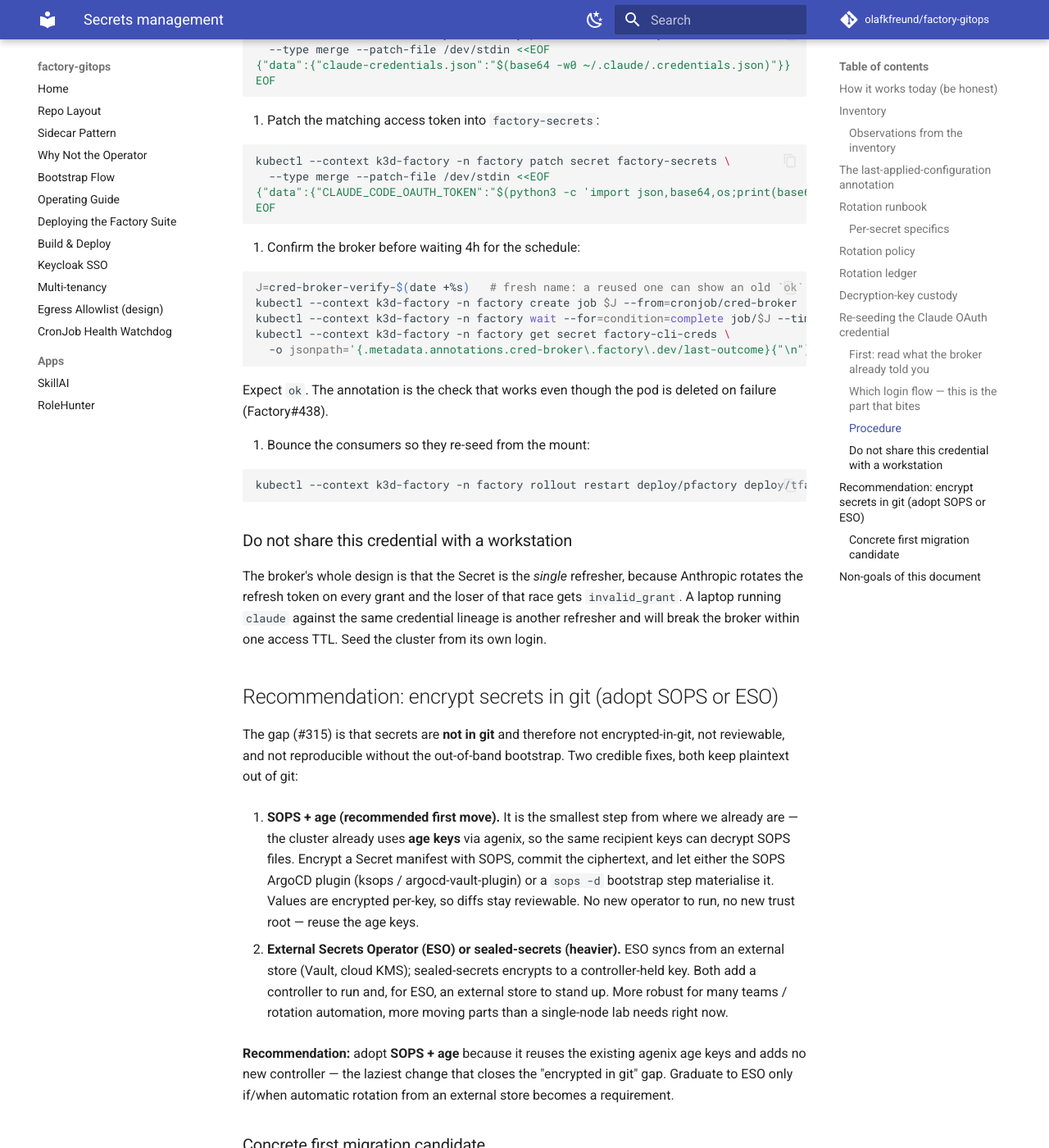
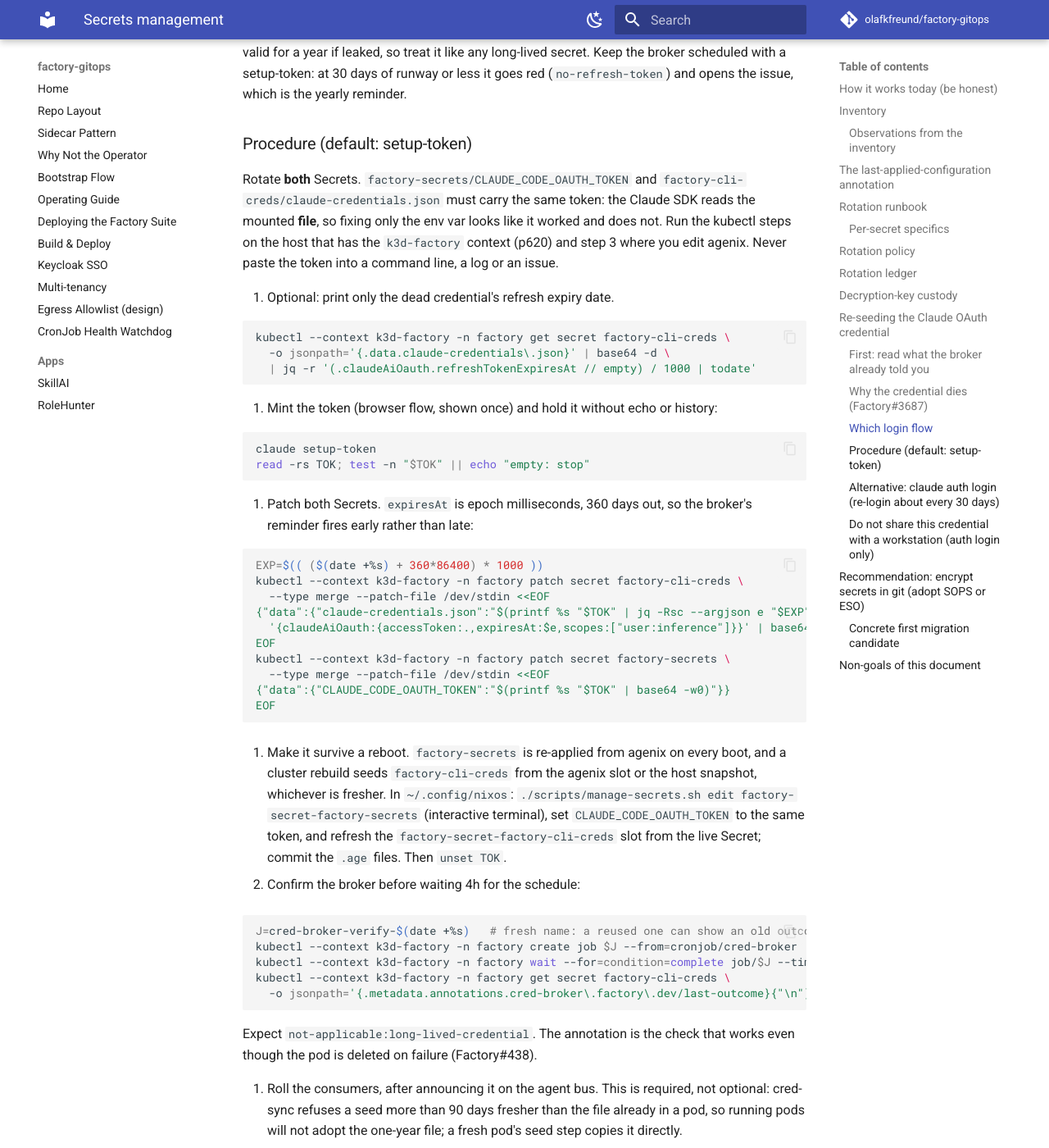
Before and after one commit to olafkfreund/factory-gitops, an MkDocs documentation site: the page built from docs/secrets-management.md, in a window 1280 px wide and 1400 px high, scrolled down 11510 px. Shown: the whole window at 82% size. Built offline with MkDocs 1.6.1 and Material for MkDocs 9.7.7, drawn with Linux system fonts in a browser that asks for light colours; comment, search, counter and statistics services are not loaded; some of the changed text lies outside the part shown.

Commit message:
fix(cred-broker): setup-token default and 7-day refresh-token expiry alert (Factory#3687) (#341)
* fix(cred-broker): setup-token default and 7-day refresh-token expiry alert (Factory#3687)

Plan steps 1-3 (lead). Broker warns when refreshTokenExpiresAt is within 7 days, docs make setup-token the default flow, application.yaml comment corrected.

Co-Authored-By: Claude Opus 5.5 <noreply@anthropic.com>
Claude-Session: https://claude.ai/code/session_01WtDyDqabJ8SR4gD3ubwYx1

* fix(cred-broker): address final review of setup-token default (Factory#3687)

Token via stdin to jq, auth-login alternative steps, triage text, alert body, tighter tests. Deviations recorded in the plan.

Co-Authored-By: Claude Opus 5.5 <noreply@anthropic.com>
Claude-Session: https://claude.ai/code/session_01WtDyDqabJ8SR4gD3ubwYx1

* test(cred-broker): match the GitHub host by prefix variable (CodeQL) (Factory#3687)

Co-Authored-By: Claude Opus 5.5 <noreply@anthropic.com>
Claude-Session: https://claude.ai/code/session_01WtDyDqabJ8SR4gD3ubwYx1

---------

Co-authored-by: Claude Opus 5.5 <noreply@anthropic.com>

````diff
--- a/docs/secrets-management.md
+++ b/docs/secrets-management.md
@@ -34,9 +34,11 @@ Consequences:
 - A cluster rebuild depends on the bootstrap re-creating every Secret; a Secret
   whose key drifts from what a consumer expects fails silently (this exact class
   of bug bit the KEDA scaler — see `apps/keda/scaledobjects/triggerauthentication.yaml`).
-- Only **one** secret rotates automatically (the Claude OAuth cred, via the
-  cred-broker CronJob). Everything else is manual, on the schedule in
-  [Rotation policy](#rotation-policy).
+- No secret rotates itself for good. The cred-broker CronJob only refreshes a
+  `claude auth login` credential until its fixed ~30-day lineage ends and watches the
+  expiry of a `claude setup-token` one; both need a human re-seed
+  ([Re-seeding](#re-seeding-the-claude-oauth-credential)). Everything else is manual,
+  on the schedule in [Rotation policy](#rotation-policy).
 
 ## Inventory
 
@@ -48,7 +50,7 @@ All are namespace `factory` and seeded via agenix on p510 unless noted.
 | `factory-secrets` | POSTGRES_PASSWORD, GITHUB_TOKEN, APP_API_TOKEN, CFACTORY_READ_KEY, AIFACTORY_TRUSTED_PLAN_KEY_PFACTORY, PFACTORY_CONTRACT_SIGNING_KEY__PF-2026-10 (Ed25519 seed, TFactory#1432), {PFACTORY,TFACTORY,AIFACTORY}_JWT_SECRET, {PFACTORY,TFACTORY,AIFACTORY}_OIDC_CLIENT_SECRET, OPENAI_API_KEY, OPENAI_COMPATIBLE_API_KEY, GEMINI_API_KEY, CONTEXT7_KEY, LANGCHAIN_API_KEY, RAPIDAPI_KEY, CLAUDE_CODE_OAUTH_TOKEN, OLLAMA_API_KEY, CFACTORY_AUDIT_HMAC_SECRET, CFACTORY_CREDENTIAL_KEY, KMS_FERNET_KEY (aifactory at-rest key; rotation re-encrypts, see AIFactory `python -m server.crypto`) | pfactory, tfactory, aifactory, cfactory, backups, keda triggerauth | Manual (agenix). The catch-all secret — highest blast radius. |
 | `minio-creds` | S3_ACCESS_KEY, S3_SECRET_KEY | minio, minio bucket-init, pfactory, tfactory, aifactory, backups | Manual (agenix). Rotate = recreate + bounce minio and every consumer. |
 | `minio-kms` | MINIO_KMS_SECRET_KEY | minio | Manual (agenix). The object-encryption KEK — see docs/encryption-at-rest.md; compromise-only rotation, see [Rotation policy](#rotation-policy). |
-| `factory-cli-creds` | claude-credentials.json (+ codex/copilot/gemini keys) | pfactory, tfactory, aifactory (mounted) | AUTOMATIC — cred-broker CronJob (`apps/cred-broker`) refreshes the Claude OAuth token every 4h. Others manual. |
+| `factory-cli-creds` | claude-credentials.json (+ codex/copilot/gemini keys) | pfactory, tfactory, aifactory (mounted) | Claude credential: `claude setup-token` (about 1 year) re-seeded by hand; cred-broker (`apps/cred-broker`) watches the expiry and refreshes only an `auth login` credential. Others manual. |
 | `factory-db-pfactory` | DATABASE_URL | pfactory | Manual (agenix). Derived from POSTGRES_PASSWORD; rotate together. |
 | `factory-db-tfactory` | DATABASE_URL | tfactory | Manual (agenix). As above. |
 | `factory-db-aifactory` | DATABASE_URL | aifactory | Manual (agenix). As above. |
@@ -73,8 +75,8 @@ controllers, not the app-seeding path): `kedaorg-certs` (KEDA operator TLS),
   `factory-secrets` (Postgres server + KEDA), the three `factory-db-*`
   DATABASE_URLs, and any manual psql. Rotating it is a multi-step dance
   (below) — a good argument for the ESO/SOPS templating recommended below.
-- Only `factory-cli-creds`' Claude token self-heals. Every other credential is a
-  manual, undocumented-until-now rotation.
+- Nothing self-heals past a credential's own expiry: the Claude token needs a
+  re-seed (about yearly with `setup-token`) and every other credential is a manual rotation.
 
 ## The last-applied-configuration annotation
 
@@ -179,8 +181,8 @@ General shape for the manual (agenix) secrets:
 - **minio-kms** (the KEK): compromise-only, never a plain swap — see the
   emergency path in [Rotation policy](#rotation-policy).
 
-- **factory-cli-creds** (Claude OAuth): normally hands-off (cred-broker). Only
-  needs a human when the refresh token is consumed/expired. Full procedure in
+- **factory-cli-creds** (Claude OAuth): a `claude setup-token` credential lasts about
+  a year; cred-broker only watches it. Needs a human at expiry. Full procedure in
   [Re-seeding the Claude OAuth credential](#re-seeding-the-claude-oauth-credential).
 
 - **oauth2-proxy-\*** cookie-secret: must be a 16/24/32-byte value; regenerate
@@ -204,7 +206,7 @@ General shape for the manual (agenix) secrets:
 | Data-encryption roots | `KMS_FERNET_KEY` (aifactory) | 365d | Envelope: `python -m server.crypto rotate-root` with `KMS_FERNET_KEY_NEW` set re-wraps the data keys, then the env is flipped (AIFactory `server/crypto/__main__.py`). |
 | Data-encryption roots | `CFACTORY_CREDENTIAL_KEY` | 365d | Multi-key: prepend `<new-id>:<key>,`, keeping old ids listed until records are re-wrapped (`cfactory/config.py`). |
 | Data-encryption roots | `minio-kms` KEK | **compromise only** | Single-key mode can't hold old and new at once, so there's no scheduled rotation until KES. On compromise, follow the emergency runbook (untested, needs downtime) in [`encryption-at-rest.md`](encryption-at-rest.md#kek-compromise-emergency-re-encryption-untested). |
-| Claude OAuth | `factory-cli-creds`, `CLAUDE_CODE_OAUTH_TOKEN` | n/a | Automated by cred-broker. Referenced only; unchanged. |
+| Claude OAuth | `factory-cli-creds`, `CLAUDE_CODE_OAUTH_TOKEN` | ~360d (`setup-token`) | Manual re-seed; cred-broker opens an issue when the expiry is near. See [Re-seeding](#re-seeding-the-claude-oauth-credential). |
 
 Triggers that force an immediate rotation, whatever the age: suspected or
 confirmed leak (including a value seen in a log, an annotation or a
@@ -296,8 +298,10 @@ or fingerprints belong in this repo.
 
 The broker opens a GitHub issue (label `cred-broker`, on `ALERT_REPO`) on the first
 refresh rejected with `invalid_grant`, and on any other failed refresh while the
-access token has `ALERT_WITHIN_HOURS` (default 5) or less left. The body carries
-`last-outcome`, `access-expires-at` and these steps (Factory#3687). It needs
+access token has `ALERT_WITHIN_HOURS` (default 5) or less left. For a refreshable
+(`auth login`) credential it also opens one 7 days before, or after, the refresh token's own
+expiry (`refresh-token-expiring`, date in `last-detail`). The body carries
+`last-outcome`, `access-expires-at` and a pointer to this section (Factory#3687). It needs
 `factory-secrets/GITHUB_TOKEN`; without it the broker logs `alerting inert` and still
 rotates. It raises nothing for a long-lived credential (more than 30 days left).
 
@@ -314,36 +318,115 @@ kubectl --context k3d-factory -n factory get secret factory-cli-creds \
 - `access-expires-at` is the **access token** expiry, and it decides urgency.
   A failing broker with months left on that date is a broken rotation, not an
   outage — do not treat it as one.
-- `last-outcome` of `refresh-rejected:invalid_grant` is the case this section
-  covers.
+- `last-outcome` of `refresh-rejected:invalid_grant` (dead lineage) or `no-refresh-token`
+  (a `setup-token` credential 30 days from expiry) is what this section covers. While a
+  refresh still works, `last-outcome` stays `ok` and the warning shows only in
+  `cred-broker.factory.dev/last-detail` (`refresh token expires <date>`).
 
-### Which login flow — this is the part that bites
+### Why the credential dies (Factory#3687)
 
-Two different Claude credentials can land in this Secret and only one of them
-works with the broker.
+A `claude auth login` refresh-token lineage has a **fixed lifetime of about 30 days from the
+login**. Rotating the refresh token does not extend it, so the broker cannot keep an
+`auth login` credential alive: the file carries `claudeAiOauth.refreshTokenExpiresAt`, and
+the first `invalid_grant` ("Refresh token expired") comes shortly after that date. This is
+why the credential seeded on 2026-10-06 stopped on 2026-11-05. Earlier incidents were mostly
+cluster rebuilds and outages, not expiries.
 
-| Flow | Access TTL | Refresh token usable by cred-broker? |
-|---|---|---|
-| `claude auth login` | ~8h | **Yes** — this is what the broker is built for |
-| `claude setup-token` | ~1 year | **No** — the broker fails `invalid_grant` forever |
+### Which login flow
 
-Factory#437 was a `setup-token` credential: the fleet was fine (364 days of
-access left) but every 4h refresh failed and would have kept failing after any
-number of re-seeds using the same flow. If you re-seed, use `claude auth login`.
+| Flow | Lifetime | Refresh | Owner effort |
+|---|---|---|---|
+| `claude setup-token` (**default**) | about 1 year | none; the broker reports `not-applicable:long-lived-credential` | one re-seed a year |
+| `claude auth login` (alternative) | access 8h, refresh lineage about 30 days | broker refreshes every 4h, cannot extend the lineage | re-login about every 30 days; broker issue 7 days ahead |
 
-If you deliberately want the long-lived `setup-token` instead, then cred-broker
-is the wrong control for this credential — suspend it and monitor the expiry
-date rather than leaving a job to fail six times a day.
+A setup-token is inference-only (scope `user:inference`); nothing in this repo needs more.
+It is valid for a year if leaked, so treat it like any long-lived secret. Keep the broker
+scheduled with a setup-token: at 30 days of runway or less it goes red (`no-refresh-token`)
+and opens the issue, which is the yearly reminder.
 
-### Procedure
+### Procedure (default: setup-token)
 
 Rotate **both** Secrets. `factory-secrets/CLAUDE_CODE_OAUTH_TOKEN` and
-`factory-cli-creds/claude-credentials.json` must carry the same access token —
-the Claude SDK reads the mounted **file**, so fixing only the env var looks like
-it worked and does not.
+`factory-cli-creds/claude-credentials.json` must carry the same token: the Claude SDK
+reads the mounted **file**, so fixing only the env var looks like it worked and does not.
+Run the kubectl steps on the host that has the `k3d-factory` context (p620) and step 3 where you
+edit agenix. Never paste the token into a command line, a log or an issue.
 
-1. On a machine with the CLI, `claude auth login`. This writes
-   `~/.claude/.credentials.json`.
+0. Optional: print only the dead credential's refresh expiry date.
+
+   ```sh
+   kubectl --context k3d-factory -n factory get secret factory-cli-creds \
+     -o jsonpath='{.data.claude-credentials\.json}' | base64 -d \
+     | jq -r '(.claudeAiOauth.refreshTokenExpiresAt // empty) / 1000 | todate'
+   ```
+
+1. Mint the token (browser flow, shown once) and hold it without echo or history:
+
+   ```bash
+   claude setup-token
+   read -rs TOK; test -n "$TOK" || echo "empty: stop"
+   ```
+
+2. Patch both Secrets. `expiresAt` is epoch milliseconds, 360 days out, so the broker's
+   reminder fires early rather than late:
+
+   ```sh
+   EXP=$(( ($(date +%s) + 360*86400) * 1000 ))
+   kubectl --context k3d-factory -n factory patch secret factory-cli-creds \
+     --type merge --patch-file /dev/stdin <<EOF
+   {"data":{"claude-credentials.json":"$(printf %s "$TOK" | jq -Rsc --argjson e "$EXP" \
+     '{claudeAiOauth:{accessToken:.,expiresAt:$e,scopes:["user:inference"]}}' | base64 -w0)"}}
+   EOF
+   kubectl --context k3d-factory -n factory patch secret factory-secrets \
+     --type merge --patch-file /dev/stdin <<EOF
+   {"data":{"CLAUDE_CODE_OAUTH_TOKEN":"$(printf %s "$TOK" | base64 -w0)"}}
+   EOF
+   ```
+
+3. Make it survive a reboot. `factory-secrets` is re-applied from agenix on every boot, and
+   a cluster rebuild seeds `factory-cli-creds` from the agenix slot or the host snapshot,
+   whichever is fresher. In `~/.config/nixos`:
+   `./scripts/manage-secrets.sh edit factory-secret-factory-secrets` (interactive terminal),
+   set `CLAUDE_CODE_OAUTH_TOKEN` to the same token, and refresh the
+   `factory-secret-factory-cli-creds` slot from the live Secret; commit the `.age` files.
+   Then `unset TOK`.
+
+4. Confirm the broker before waiting 4h for the schedule:
+
+   ```sh
+   J=cred-broker-verify-$(date +%s)   # fresh name: a reused one can show an old outcome
+   kubectl --context k3d-factory -n factory create job $J --from=cronjob/cred-broker
+   kubectl --context k3d-factory -n factory wait --for=condition=complete job/$J --timeout=120s
+   kubectl --context k3d-factory -n factory get secret factory-cli-creds \
+     -o jsonpath='{.metadata.annotations.cred-broker\.factory\.dev/last-outcome}{"\n"}'
+   ```
+
+   Expect `not-applicable:long-lived-credential`. The annotation is the check that works
+   even though the pod is deleted on failure (Factory#438).
+
+5. Roll the consumers, after announcing it on the agent bus. This is required, not optional:
+   cred-sync refuses a seed more than 90 days fresher than the file already in a pod, so
+   running pods will not adopt the one-year file; a fresh pod's seed step copies it directly.
+
+   ```sh
+   kubectl --context k3d-factory -n factory rollout restart deploy/pfactory deploy/tfactory deploy/aifactory
+   ```
+
+6. Check TFactory accepts it (its `/v1/models` probe):
+
+   ```sh
+   kubectl --context k3d-factory get --raw \
+     /api/v1/namespaces/factory/services/tfactory:3103/proxy/api/health \
+     | jq '.. | objects | select(has("validity"))'
+   ```
+
+   Expect `"validity": "valid"`. Then close the `cred-broker` issue.
+
+### Alternative: `claude auth login` (re-login about every 30 days)
+
+Same two Secrets, same verify and roll steps; only the credential differs.
+
+1. On a machine with the CLI, `claude auth login`. This writes `~/.claude/.credentials.json`.
 
 2. Patch the file into `factory-cli-creds` without clobbering the sibling
    codex/copilot/gemini keys. Keep the value off the command line:
@@ -364,26 +447,13 @@ it worked and does not.
    EOF
    ```
 
-4. Confirm the broker before waiting 4h for the schedule:
+4. Do steps 4 (verify, expect `ok`), 5 (roll the consumers) and 6 (TFactory check, close the
+   issue) above. Skip the agenix slots for the credential file: the broker rotates its refresh
+   token every 4h, so a stored copy is dead within hours (set only `CLAUDE_CODE_OAUTH_TOKEN`
+   from the access token if you want it to survive a reboot). Put the login date in your
+   calendar: the broker's issue arrives 7 days before the lineage ends.
 
-   ```sh
-   J=cred-broker-verify-$(date +%s)   # fresh name: a reused one can show an old `ok`
-   kubectl --context k3d-factory -n factory create job $J --from=cronjob/cred-broker
-   kubectl --context k3d-factory -n factory wait --for=condition=complete job/$J --timeout=120s
-   kubectl --context k3d-factory -n factory get secret factory-cli-creds \
-     -o jsonpath='{.metadata.annotations.cred-broker\.factory\.dev/last-outcome}{"\n"}'
-   ```
-
-   Expect `ok`. The annotation is the check that works even though the pod is
-   deleted on failure (Factory#438).
-
-5. Bounce the consumers so they re-seed from the mount:
-
-   ```sh
-   kubectl --context k3d-factory -n factory rollout restart deploy/pfactory deploy/tfactory deploy/aifactory
-   ```
-
-### Do not share this credential with a workstation
+### Do not share this credential with a workstation (`auth login` only)
 
 The broker's whole design is that the Secret is the *single* refresher, because
 Anthropic rotates the refresh token on every grant and the loser of that race
````
Also changed, not shown: 3 other files.
